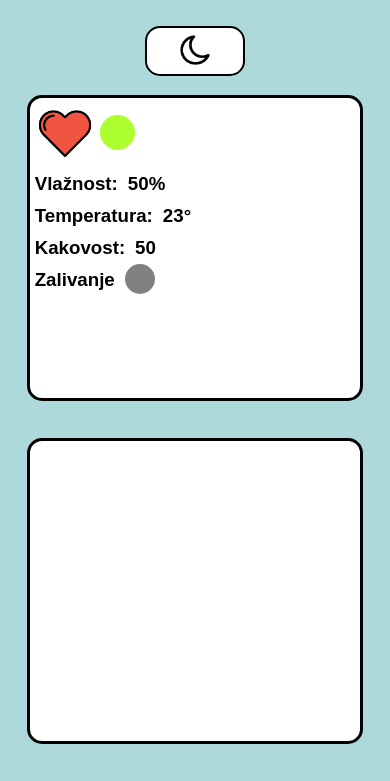
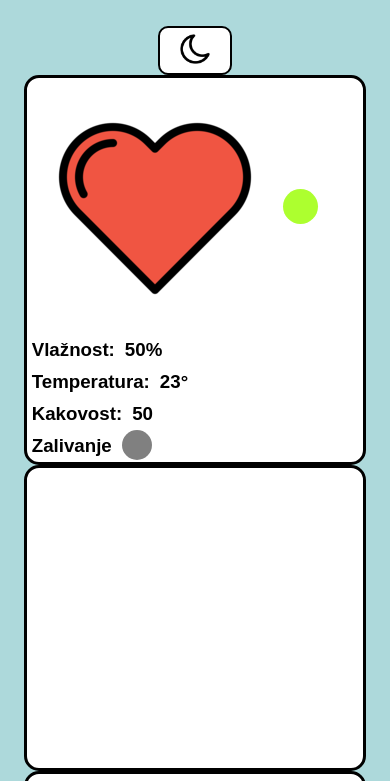
Before and after one commit to JonTofant/project-plant, a plain HTML site: page index.html in a window 390 px wide. Shown: the part 181-962 px from the top of the page. Drawn offline with Linux system fonts and the light colour scheme.

Commit message:
Optimised website. Removed redundancy

```diff
--- a/index.html
+++ b/index.html
@@ -17,7 +17,6 @@
     </section>
     <section class="zunanjiOkvir">
         <section class="notranjiOkvir ena">
-            <div class="stanjeRastlina">
                     <div class="srceContainer">
                         <img class='slikaSrce' src="slike/Heart.ico">
                         <div class="informativnaSvetilka"></div>
@@ -41,7 +40,6 @@
                         <button class="gumbZalivanje"></button>
                     </div>
                 <div class="stanjeSvetilka"></div>
-            </div>
         </section>
         <section class="notranjiOkvir dve">
             <div class="slikaRastlina"></div>
--- a/style.css
+++ b/style.css
@@ -1,22 +1,46 @@
 /*globalni stilyng*/
 body {
   background-color: #add9db;
+  display: flex;
+  flex-direction: column;
+}
+/*globalni stil za naslovni okvir in njegove elemente*/
+.naslovniOkvir{
+  display:flex;
+}
+.gumbBarva{
+  outline: inherit;
+  border-style: solid;
+  border-radius: 10px;
+  background-color: white;
+
 }
 .naslov {
   font-family: Arial, Helvetica, sans-serif;
   font-size: 50px;
   color: white;
 }
+/*globalni stil za zunanji in notranji okvir*/
+.zunanjiOkvir{
+  display: flex;
+  flex-direction: column;
+  justify-content:space-between;
+  align-items:center;
+}
+.notranjiOkvir{
+  display: flex;
+  flex-direction: column;
+  justify-content:space-between;
+  background-color: white;
+  width: 90%;
+  height: 100%;
+  border-style: solid;
+  border-radius: 15px;
+}
 
 /*telefoni in majhni zasloni*/
 @media only screen and (max-width: 500px) {
-  body {
-    background-color: #add9db;
-    display: flex;
-    flex-flow: column;
-  }
   .naslovniOkvir {
-    display: flex;
     flex-direction: column;
     align-items: center;
   }
@@ -24,32 +48,14 @@ body {
     text-align: center;
   }
   .gumbBarva {
-    width: 100px;
-    flex-basis: 50px;
-    border-radius: 15px;
-    background-color: white;
-    outline: inherit;
-    border-style: solid;
-  }
-  .zunanjiOkvir {
-    display: flex;
-    flex-direction: column;
-    justify-content: space-evenly;
+    width: 20%;
   }
   .notranjiOkvir {
-    background-color: white;
-    flex-basis: 100%;
-    height: 30%;
     min-height: 300px;
-    border-style: solid;
-    border-radius: 15px;
-    margin: 5%;
   }
   /*Prvi okvir za informacijam*/
   .ena {
     height: 100%;
-    order: 1;
-    display: flex;
     flex-flow: column flow;
     align-content: space-evenly;
   }
@@ -98,24 +104,11 @@ body {
     margin-left: 5px;
     outline: inherit;
   }
-  .dve {
-    order: 2;
-    display: flex;
-  }
-  .tri {
-    order: 3;
-    display: flex;
-  }
 }
 
 /*tablice in zasloni srednjih velikosti*/
 @media only screen and (min-width: 500px) {
-  body {
-    background-color: gold;
-    display: flex;
-    flex-direction: column;
-  }
-  .infoText{
+  .infoText {
     margin: 5px;
     font-family: arial;
     font-size: auto;
@@ -127,12 +120,13 @@ body {
     align-items: center;
     flex-flow: wrap;
   }
-  .naslov{
+  .naslov {
     text-align: left;
     flex-basis: 80%;
   }
-  .gumbBarva{
-    height:100px;
+  .gumbBarva {
+    height: 100px;
+    flex-basis: 20%;
   }
   .zunanjiOkvir {
     display: flex;
@@ -148,17 +142,10 @@ body {
     border-radius: 15px;
     margin: 5%;
   }
-  .gumbBarva {
-    flex-basis: 20%;
-    border-radius: 10px;
-    outline: inherit;
-    border-style: solid;
-  }
   .ena {
-    display: flex;
     flex-basis: 30%;
   }
-  .srceContainer{
+  .srceContainer {
     flex-basis: 100%;
     height: 70px;
     flex-flow: row wrap;
@@ -166,37 +153,37 @@ body {
     justify-content: flex-start;
     align-items: center;
   }
-  .slikaSrce{
+  .slikaSrce {
     height: 100%;
   }
-  .informativnaSvetilka{
+  .informativnaSvetilka {
     background-color: greenyellow;
-    width:40px;
+    width: 40px;
     height: 40px;
     border-radius: 50%;
   }
-  .vlagaContainer{
+  .vlagaContainer {
     display: flex;
     flex-flow: row wrap;
     justify-content: flex-start;
   }
-  .temperaturaContainer{
+  .temperaturaContainer {
     display: flex;
   }
-  .kakovostContainer{
+  .kakovostContainer {
     display: flex;
   }
-  .zalivanjeContainer{
-    display:flex;
-    align-items:center;
+  .zalivanjeContainer {
+    display: flex;
+    align-items: center;
   }
-  .gumbZalivanje{
-    width:20px;
-    height:20px;
-    border-radius:50%;
+  .gumbZalivanje {
+    width: 20px;
+    height: 20px;
+    border-radius: 50%;
     outline: inherit;
-    border-style:none;
-    background-color:gray;
+    border-style: none;
+    background-color: gray;
   }
 
   .dve {
```
Also changed, not shown: 1 other file.
